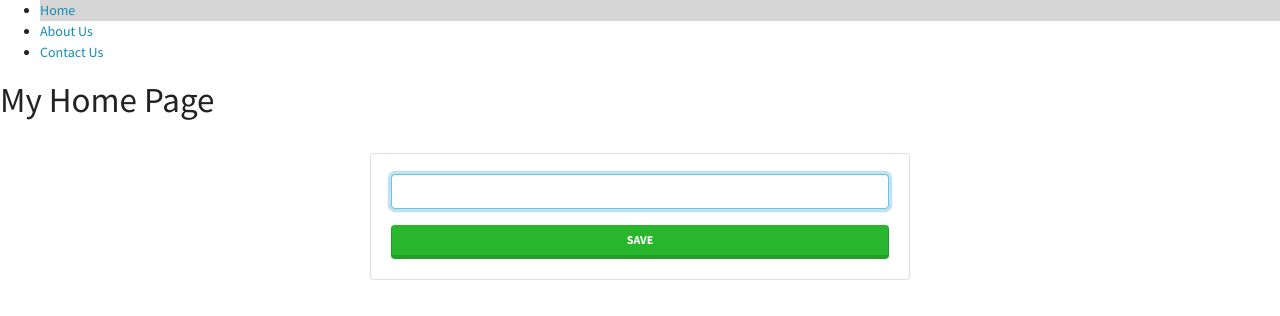
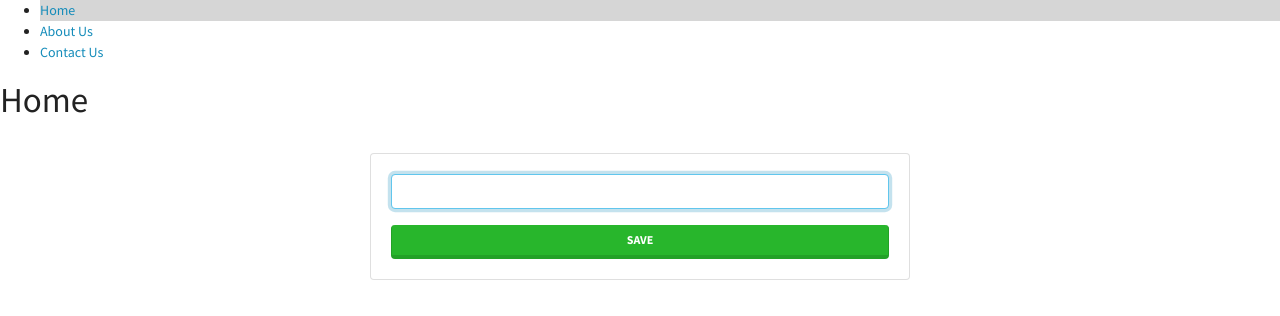
Before and after one commit to EduJura/eduardo-juarez-app, a React (Create React App) app: page / in a window 1280 px wide. Shown: the top 316 px of the page. Built offline with nearby package versions, Linux system fonts and the light colour scheme.

Commit message:
Update Home.tsx

```diff
--- a/src/pages/Home.tsx
+++ b/src/pages/Home.tsx
@@ -1,5 +1,5 @@
 function Home(): JSX.Element {
-  return (<h1>My Home Page</h1>);
+  return (<h1>Home</h1>);
 }
 
 export default Home;
```
